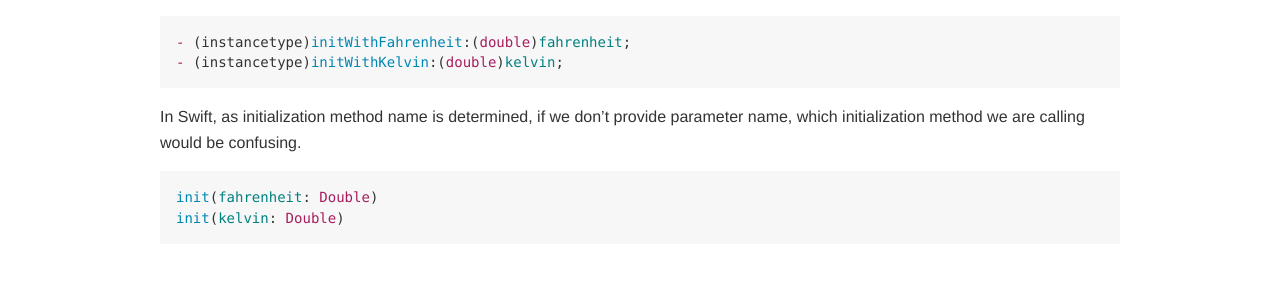
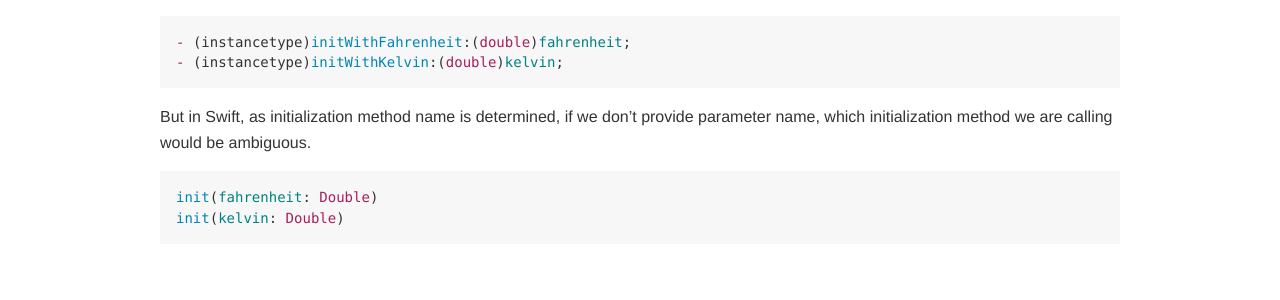
Before and after one commit to BurrowsWang/burrowswang.github.io, a Jekyll site: the page built from _posts/2015-12-05-understanding-strange-parameter-grammar-of-swift.markdown, in a window 1280 px wide. Shown: the part 1017-1317 px from the top of the page. Built offline with Jekyll 4.4.1, drawn with Linux system fonts in a browser that asks for light colours.

Commit message:
fix word misuse

````diff
--- a/_posts/2015-12-05-understanding-strange-parameter-grammar-of-swift.markdown
+++ b/_posts/2015-12-05-understanding-strange-parameter-grammar-of-swift.markdown
@@ -44,7 +44,7 @@ In Objective-c, we declare our initialization method as follows:
 - (instancetype)initWithKelvin:(double)kelvin;
 ```
 
-In Swift, as initialization method name is determined, if we don't provide parameter name, which initialization method we are calling would be confusing.
+But in Swift, as initialization method name is determined, if we don't provide parameter name, which initialization method we are calling would be ambiguous.
 
 ``` swift
 init(fahrenheit: Double)
````
